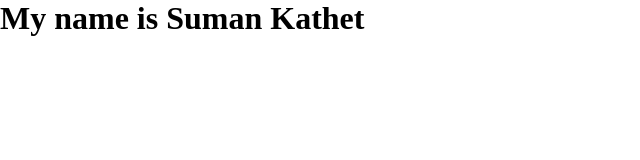
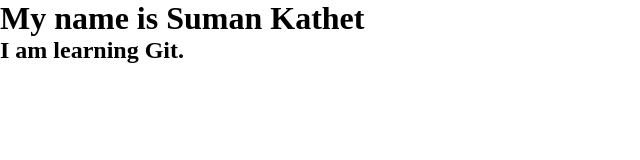
Before and after one commit to sumankathet51/branching-learn, a plain HTML site: page index.html in a window 1280 px wide. Shown: the whole page, without its empty margins (0-640 px from the left). Drawn offline with Linux system fonts and the light colour scheme.

Commit message:
Add heading 2

```diff
--- a/index.html
+++ b/index.html
@@ -9,5 +9,6 @@
 </head>
 <body>
     <h1> My name is Suman Kathet </h1>
+    <h2> I am learning Git. </h2>
 </body>
 </html>
```
